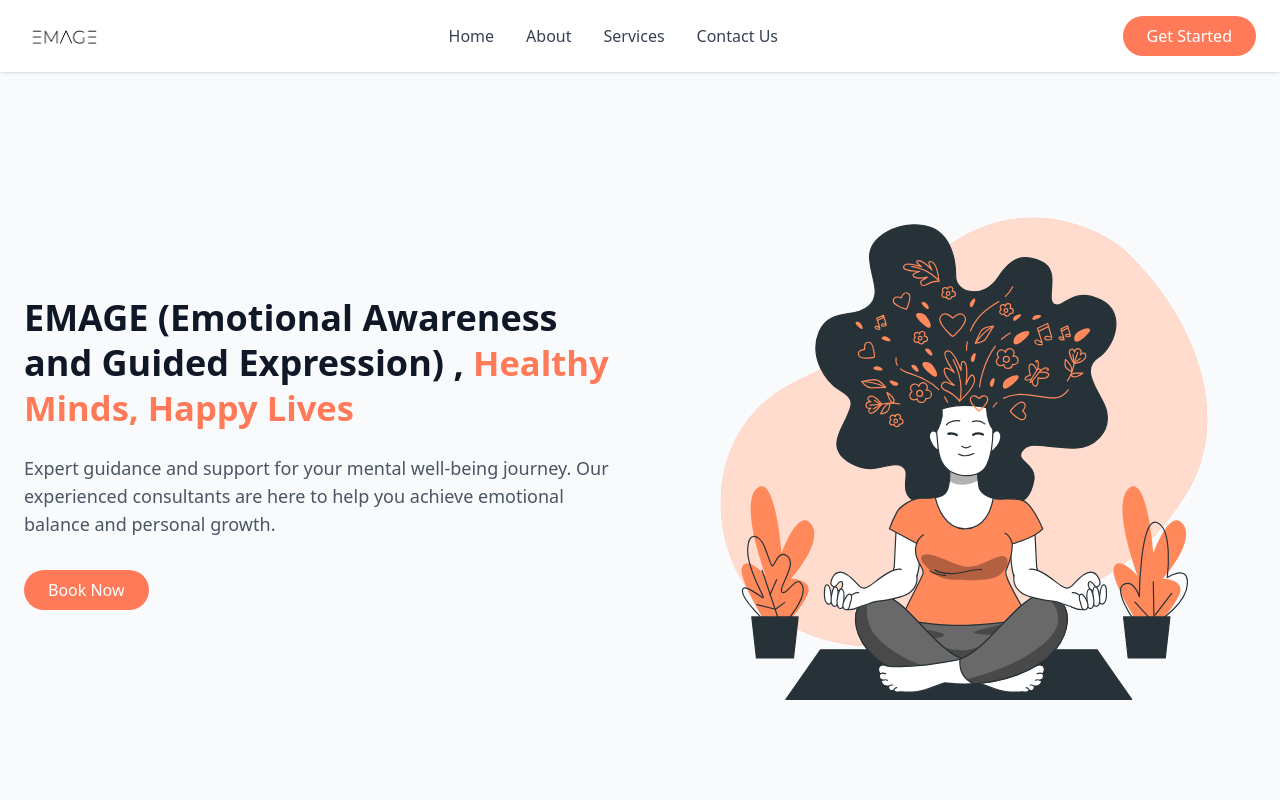
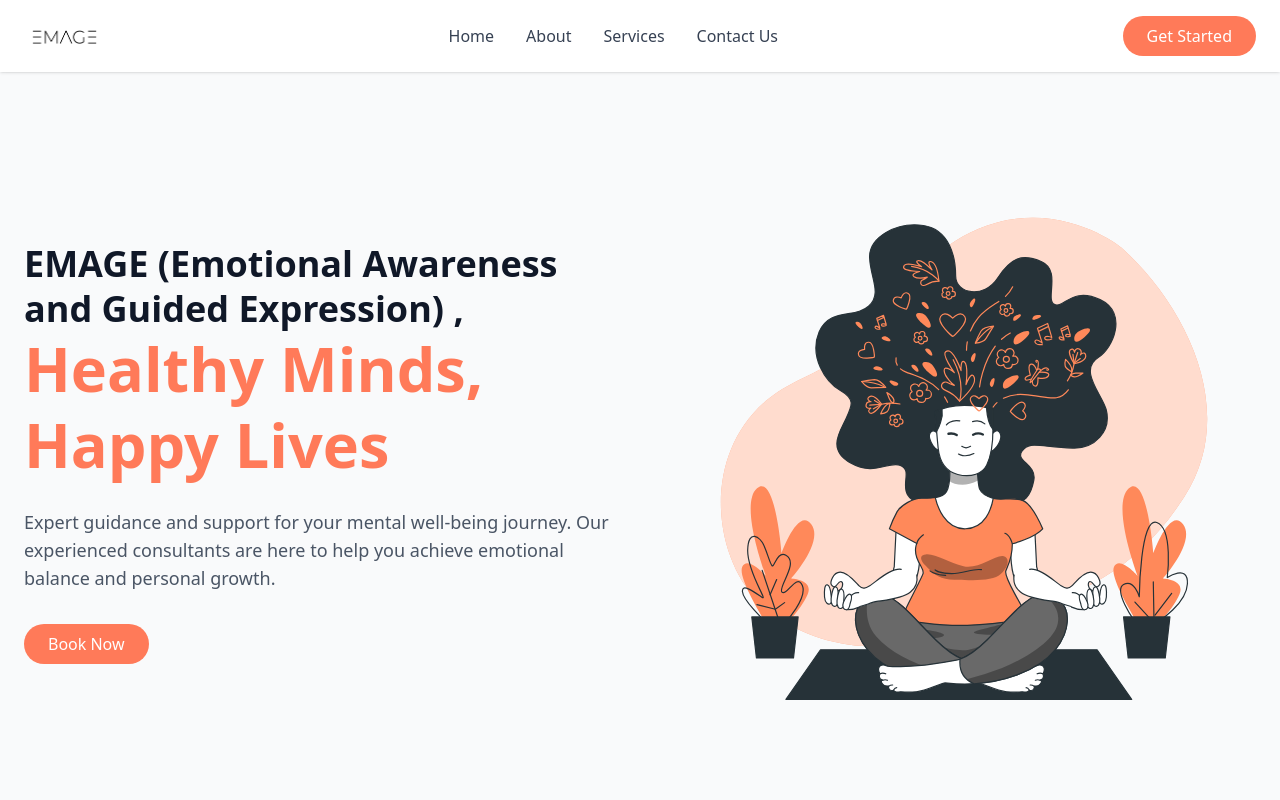
Before and after one commit to KAYABINGHI/UMBWA, a React (Vite) app: page / in a window 1280 px wide. Shown: the top 800 px of the page. Built offline with nearby package versions, Linux system fonts and the light colour scheme; no server answers.

Commit message:
Adjusted tagline

```diff
--- a/src/components/sections/HeroSection.jsx
+++ b/src/components/sections/HeroSection.jsx
@@ -12,7 +12,7 @@ const HeroSection = () => {
               EMAGE (Emotional Awareness and Guided Expression) {", "}
               <span
                   className="text-coral-500"
-                  style={{ color: '#FF7A59', fontSize: '0.96em' }}>Healthy Minds, Happy Lives
+                  style={{ color: '#FF7A59', fontSize: '1.7em' }}>Healthy Minds, Happy Lives
               </span>
           </h1>
           <p className="text-gray-600 mb-8 text-lg">
```
